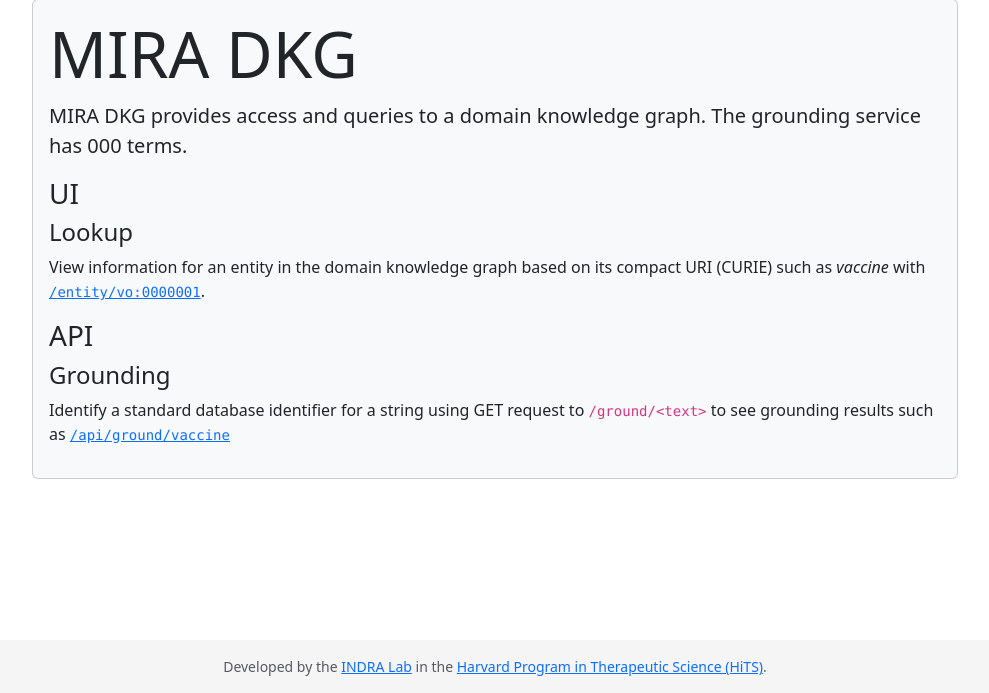
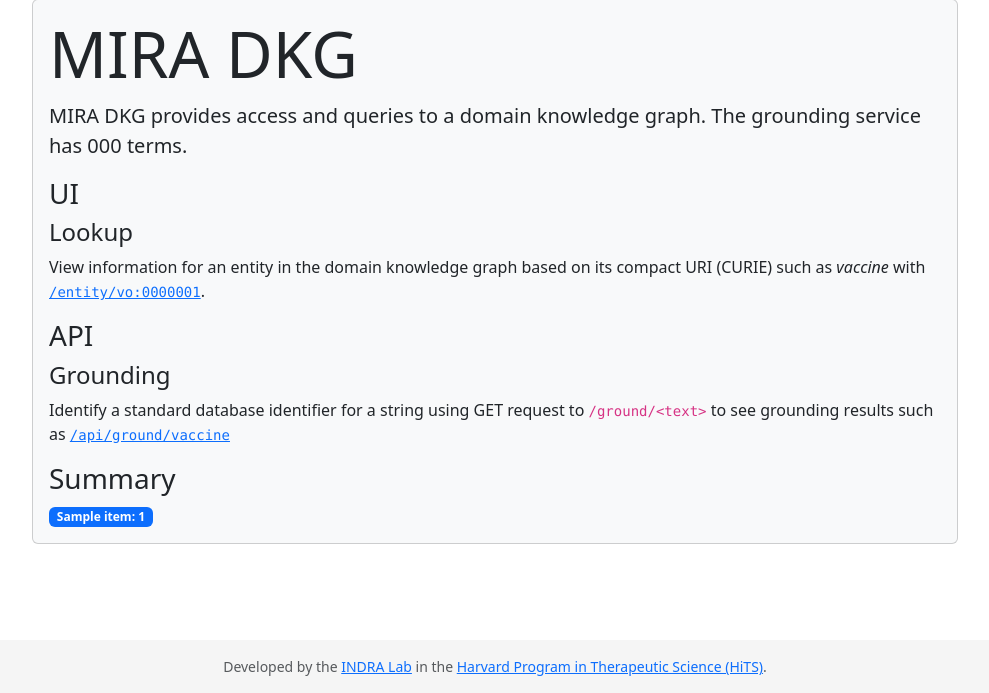
Before and after one commit to gyorilab/mira, a Flask app: template mira/dkg/templates/home.html in a window 1280 px wide. Shown: the part 107-800 px from the top of the page, without its empty margins (145-1134 px from the left). Run offline with Flask 2, Linux system fonts and the light colour scheme; the template is opened without the code that fills it: most values are stand-ins (such as "Sample title", 1, 10 or a date in 2020); parts of the project's set-up code (start-up, migrations or seed data) failed here and were passed over; some libraries are stand-ins or nearby versions.

Commit message:
Add node counter to homepage

```diff
--- a/mira/dkg/client.py
+++ b/mira/dkg/client.py
@@ -371,7 +371,7 @@
         labels = [x[0] for x in labels_result]
         counter_data = {}
         for label in labels:
-            res = self.query_tx(f"MATCH (n:{label}) RETURN count(*)")
+            res = self.query_tx(f"MATCH (n:`{label}`) RETURN count(*)")
             if res is not None:
                 counter_data[label] = res[0][0]
         return Counter(counter_data)
--- a/mira/dkg/templates/home.html
+++ b/mira/dkg/templates/home.html
@@ -27,5 +27,13 @@
             to see grounding results such as <a href="/api/ground/vaccine">
             <code>/api/ground/vaccine</code></a>
         </p>
+        <h3>Summary</h3>
+        <div>
+            {% for item, count in node_counter.most_common() %}
+                <span class="badge bg-primary" style="margin-top: 2px;">
+                    {{ item }}: {{ "{:,}".format(count) }}
+                </span>
+            {% endfor %}
+        </div>
     </div>
 {% endblock %}
--- a/mira/dkg/ui.py
+++ b/mira/dkg/ui.py
@@ -1,8 +1,6 @@
 import random
 
-import flask
-from flask import Blueprint, Response, render_template, request
-from gilda.grounder import ScoredMatch
+from flask import Blueprint, render_template
 
 from .proxies import client, grounder
 
@@ -20,6 +18,7 @@
         number_terms=len(grounder.entries),
         example_key=key,
         example_term=grounder.entries[key][0].to_json(),
+        node_counter=client.get_node_counter(),
     )
 
 
```
Also changed, not shown: docker/README.md.
